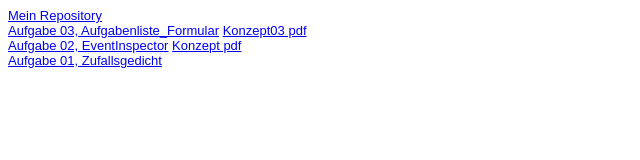
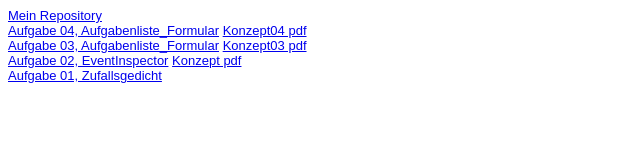
Before and after one commit to Schwer5/EIA2_SoSe_22-23, a plain HTML site: page steckbrief.htm in a window 1280 px wide. Shown: the whole page, without its empty margins (0-640 px from the left). Drawn offline with Linux system fonts and the light colour scheme.

Commit message:
datum aktualisiert

```diff
--- a/steckbrief.htm
+++ b/steckbrief.htm
@@ -16,6 +16,9 @@
 <body>
 	<a href="https://github.com/Schwer5/EIA2_SoSe_22-23" target="_blank">Mein Repository</a>
 	<br>
+	<a href="https://schwer5.github.io/EIA2_SoSe_22-23/A04_Aufgabenliste_Formular/A04_Aufgabenliste_Formular.html"target="_blank">Aufgabe 04, Aufgabenliste_Formular</a>
+	<a href="https://schwer5.github.io/EIA2_SoSe_22-23/A04_Aufgabenliste_Formular/Skribbles.pdf"target="_blank">Konzept04 pdf</a>
+	<br>
 	<a href="https://schwer5.github.io/EIA2_SoSe_22-23/A03_Aufgabenliste_Formular/Aufgabenliste_Formular.html"target="_blank">Aufgabe 03, Aufgabenliste_Formular</a>
 	<a href="https://schwer5.github.io/EIA2_SoSe_22-23/A03_Aufgabenliste_Formular/Skribbles.pdf"target="_blank">Konzept03 pdf</a>
 	<br>
```
